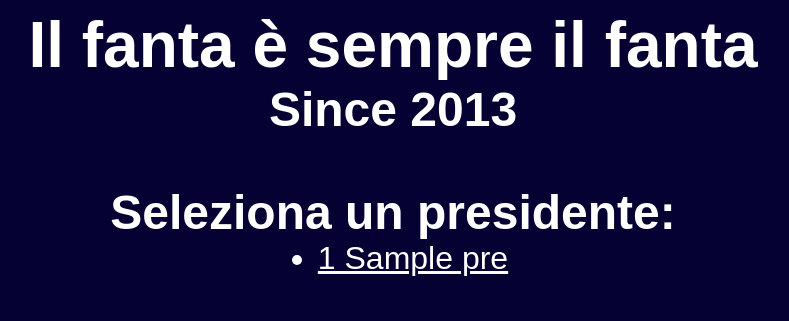
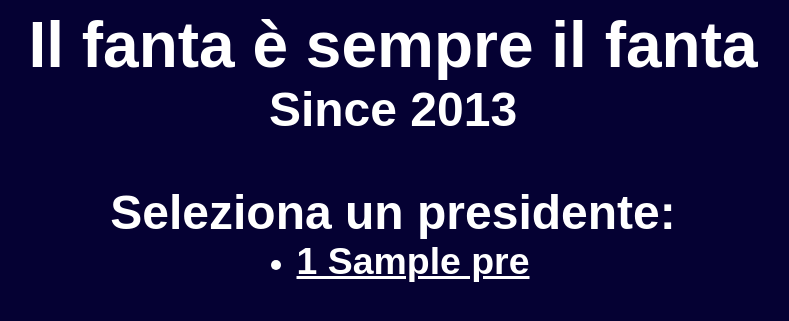
Before and after one commit to claudio-muroni/IFESIF-Flask, a Flask app: template templates/index.html in a window 1280 px wide. Shown: the top 321 px of the page, without its empty margins (247-1036 px from the left). Run offline with Flask 3, Linux system fonts and the light colour scheme; the template is opened without the code that fills it: most values are stand-ins (such as "Sample title", 1, 10 or a date in 2020); some web fonts are replaced.

Commit message:
set element in president list as h3

```diff
--- a/static/css/layout.css
+++ b/static/css/layout.css
@@ -6,7 +6,7 @@ body
   color: white;
 }
 
-h1, h2, ul
+h1, h2, h3, ul
 {
   margin: 0rem;
 }
--- a/templates/index.html
+++ b/templates/index.html
@@ -10,7 +10,7 @@
         <ul>
         {% for pres in presidents %}
             <li>
-                <a href="/pres?surname={{pres[0]}}&name={{pres[1]}}">{{pres[0]}} {{pres[1]}}</a>
+                <h3><a href="/pres?surname={{pres[0]}}&name={{pres[1]}}">{{pres[0]}} {{pres[1]}}</a></h3>
             </li>
         {% endfor %}
         </ul>
```
